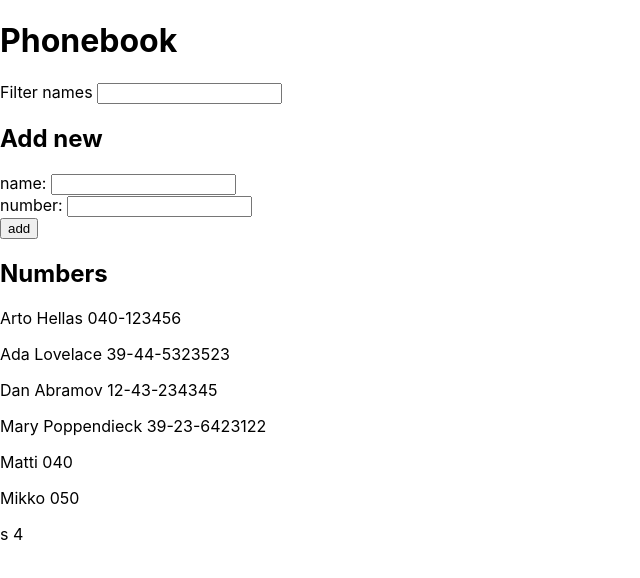
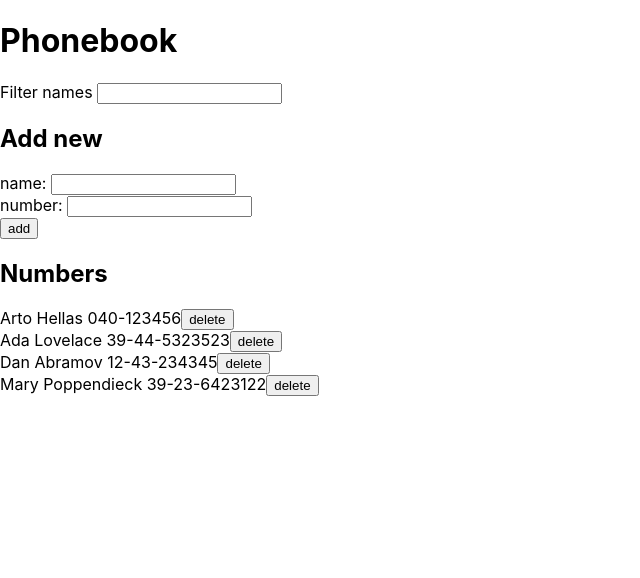
Before and after one commit to vtulonen/full_stack_open, a React (Create React App) app in the folder osa_2/puhelinluettelo/: page / in a window 1280 px wide. Shown: the top 578 px of the page, without its empty margins (0-640 px from the left). Built offline with nearby package versions, Linux system fonts and the light colour scheme; data requests are answered from the project's data file.

Commit message:
2.17 step 9

```diff
--- a/osa_2/puhelinluettelo/db.json
+++ b/osa_2/puhelinluettelo/db.json
@@ -19,21 +19,6 @@
       "name": "Mary Poppendieck",
       "number": "39-23-6423122",
       "id": 4
-    },
-    {
-      "name": "Matti",
-      "number": "040",
-      "id": 5
-    },
-    {
-      "name": "Mikko",
-      "number": "050",
-      "id": 6
-    },
-    {
-      "name": "s",
-      "number": "4",
-      "id": 7
     }
   ]
 }
--- a/osa_2/puhelinluettelo/src/App.js
+++ b/osa_2/puhelinluettelo/src/App.js
@@ -35,7 +35,7 @@ const App = () => {
         setNewNumber={setNewNumber}
       />
       <h2>Numbers</h2>
-      <DisplayPersons persons={persons} filter={filter.toLowerCase()} />
+      <DisplayPersons persons={persons} setPersons={setPersons} filter={filter.toLowerCase()} />
     </div>
   );
 };
--- a/osa_2/puhelinluettelo/src/components/DisplayPersons.js
+++ b/osa_2/puhelinluettelo/src/components/DisplayPersons.js
@@ -1,7 +1,7 @@
 import Person from "./Person";
 import React from "react";
 
-const DisplayPersons = ({ persons, filter }) => {
+const DisplayPersons = ({ persons, setPersons, filter }) => {
   return (
     <div className="persons">
       {persons.map((person) => {
@@ -11,6 +11,8 @@ const DisplayPersons = ({ persons, filter }) => {
               key={person.name}
               name={person.name}
               number={person.number}
+              persons={persons}
+              setPersons={setPersons}
             />
           );
         else return null;
--- a/osa_2/puhelinluettelo/src/components/Person.js
+++ b/osa_2/puhelinluettelo/src/components/Person.js
@@ -1,10 +1,31 @@
 import React from "react";
+import personService from "../services/persons";
 
-const Person = ({ name, number }) => {
+const Person = ({ name, number, persons, setPersons }) => {
+  const deletePerson = () => {
+    const id = persons.find((person) => person.name === name).id;
+
+    personService
+      .destroy(id)
+      .then((response) => {
+        if (response.status === 200) {
+          personService.getAll().then((response) => {
+            setPersons(response.data);
+          });
+        }
+      })
+      .catch((error) => {
+        console.log("error", error);
+      });
+  };
+
   return (
-    <p className="person">
-      {name} {number}
-    </p>
+    <div className="person">
+      <span>
+        {name} {number}
+      </span>
+      <button onClick={deletePerson}>delete</button>
+    </div>
   );
 };
 
--- a/osa_2/puhelinluettelo/src/services/persons.js
+++ b/osa_2/puhelinluettelo/src/services/persons.js
@@ -4,6 +4,7 @@ const baseUrl = "http://localhost:3001/persons";
 const getAll = () => {
   return axios.get(baseUrl);
 };
+
 
 const create = (newObject) => {
   return axios.post(baseUrl, newObject);
@@ -13,8 +14,17 @@ const update = (id, newObject) => {
   return axios.put(`${baseUrl}/${id}`, newObject);
 };
 
-export default {
+// Delete
+const destroy = (id) => {
+  return axios.delete(`${baseUrl}/${id}`)
+}
+
+
+const personService = {
   getAll,
   create,
   update,
+  destroy
 };
+
+export default personService;
```
Also changed, not shown: 1 other file (tests, documents, lock files or other folders).
